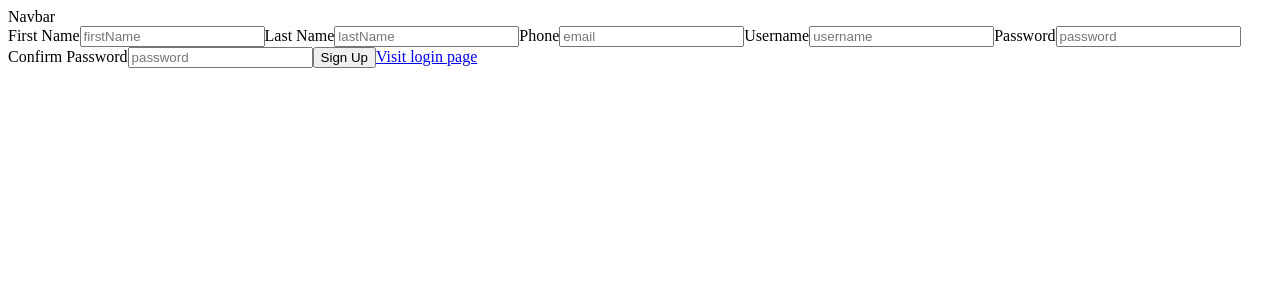
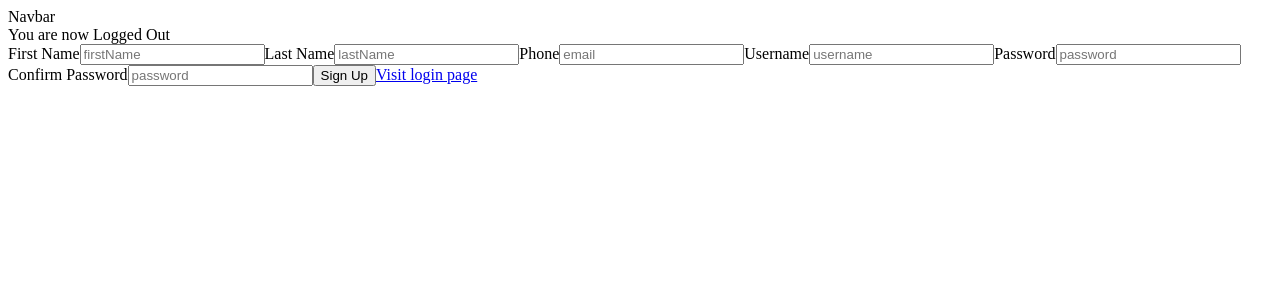
Before and after one commit to akash-pixel/ecommerece-next-client, a Next.js app: page /auth/register in a window 1280 px wide. Shown: the top 300 px of the page. Built offline with nearby package versions, Linux system fonts and the light colour scheme; no server answers.

Commit message:
Implemented Redux

```diff
--- /dev/null
+++ b/src/app/StoreProvider.tsx
@@ -0,0 +1,12 @@
+"use client"
+import { Provider } from "react-redux";
+import React from "react";
+import { store } from "@/store/store";
+
+export default function ReduxProvider({
+  children,
+}: {
+  children: React.ReactNode;
+}) {
+  return <Provider store={store}>{children}</Provider>;
+}
--- a/src/app/auth/register/page.tsx
+++ b/src/app/auth/register/page.tsx
@@ -5,6 +5,8 @@ import { useState, useEffect } from "react";
 import { useRouter } from "next/navigation";
 import { setToken, signUp } from "@/axios";
 import { ROLE } from "@/constant";
+import { useAppDispatch } from "@/store/store";
+import { setUserState } from "@/store/user.slice";
 
 
 export default function Register() {
@@ -17,6 +19,7 @@ export default function Register() {
         Password: "",
         ConfirmPassword: ""
     });
+    const dispatch = useAppDispatch();
 
     const handleSubmit = async (e: any) => {
         e.preventDefault();
@@ -24,6 +27,11 @@ export default function Register() {
             return;
         }
         const result = await signUp(user);
+
+        if (!result) { return }
+
+        dispatch(setUserState({ ...user, IsAdmin: false }))
+
         router.push("/");
     };
 
--- a/src/app/layout.tsx
+++ b/src/app/layout.tsx
@@ -1,6 +1,7 @@
 import type { Metadata } from "next";
 import { Inter } from "next/font/google";
 import Navbar from "../components/navbar";
+import ReduxProvider from "./StoreProvider";
 
 const inter = Inter({ subsets: ["latin"] });
 
@@ -17,8 +18,10 @@ export default function RootLayout({
   return (
     <html lang="en">
       <body >
-        <Navbar />
-        {children}
+        <ReduxProvider>
+          <Navbar />
+          {children}
+        </ReduxProvider>
       </body>
     </html>
   );
--- a/src/axios.ts
+++ b/src/axios.ts
@@ -1,3 +1,4 @@
+"use client"
 import axios from "axios";
 import * as dotenv from "dotenv";
 dotenv.config();
@@ -18,11 +19,13 @@ export function setToken(token: string) {
 export async function signIn(data: IUserLogin) {
     try {
         const result: any = await axiosInstance.post('/auth/login', data);
-        setToken(result.data.access_token)
-        return result;
+        if (result?.data?.access_token) {
+            setToken(result.data.access_token)
+        } return result;
     } catch (error) {
         console.log(error);
     }
+    return null;
 }
 
 export async function signUp(data: IUserRegister) {
@@ -31,9 +34,11 @@ export async function signUp(data: IUserRegister) {
         if (result?.data?.access_token) {
             setToken(result.data.access_token)
         }
+        return result;
     } catch (error) {
         console.log(JSON.stringify(error));
     }
+    return null;
 }
 
 
--- a/src/components/navbar.tsx
+++ b/src/components/navbar.tsx
@@ -1,7 +1,16 @@
+"use client"
+
+import { useAppSelector } from "@/store/store";
+
 export default function Navbar() {
+
+    const authState = useAppSelector((state) => state.auth.authState);
     return (
         <div>
             Navbar
+            <div>
+                You are now {authState ? "Logged  In" : "Logged Out"}
+            </div>
         </div>
     )
 }
--- /dev/null
+++ b/src/store/auth.slice.ts
@@ -0,0 +1,24 @@
+"use client"
+
+import { createSlice } from "@reduxjs/toolkit";
+import type { PayloadAction } from "@reduxjs/toolkit";
+export interface IAuthState {
+    authState: boolean;
+}
+
+const initialState: IAuthState = {
+    authState: false,
+};
+
+export const authSlice = createSlice({
+    name: "auth",
+    initialState,
+    reducers: {
+        setAuthState: (state, action: PayloadAction<boolean>) => {
+            state.authState = action.payload;
+        },
+    },
+});
+
+export const { setAuthState } = authSlice.actions;
+export const authReducer = authSlice.reducer;
--- /dev/null
+++ b/src/store/store.ts
@@ -0,0 +1,18 @@
+"use client"
+
+import { configureStore } from "@reduxjs/toolkit";
+import { useDispatch, TypedUseSelectorHook, useSelector } from "react-redux";
+import { authReducer } from "./auth.slice";
+import { userReducer } from "./user.slice";
+
+export const store = configureStore({
+    reducer: { auth: authReducer, user: userReducer },
+    middleware: (getDefaultMiddleware) =>
+        getDefaultMiddleware({ serializableCheck: false }),
+});
+
+export type RootState = ReturnType<typeof store.getState>;
+export type AppDispatch = typeof store.dispatch;
+
+export const useAppDispatch = () => useDispatch<AppDispatch>();
+export const useAppSelector: TypedUseSelectorHook<RootState> = useSelector;
--- /dev/null
+++ b/src/store/user.slice.ts
@@ -0,0 +1,36 @@
+"use client"
+
+import { createSlice } from "@reduxjs/toolkit";
+import type { PayloadAction } from "@reduxjs/toolkit";
+export interface IUserState {
+    Username: string;
+    FirstName: string;
+    LastName: string;
+    IsAdmin: boolean;
+    PhoneNumber?: string;
+}
+
+const initialState: IUserState = {
+    Username: "",
+    FirstName: "",
+    LastName: "",
+    IsAdmin: false
+};
+
+export const userSlice = createSlice({
+    name: "user",
+    initialState,
+    reducers: {
+        setUserState: (state, action: PayloadAction<IUserState>) => {
+            state.FirstName = action.payload.FirstName;
+            state.LastName = action.payload.LastName;
+            state.Username = action.payload.Username;
+            state.PhoneNumber = action.payload.PhoneNumber;
+            state.IsAdmin = action.payload.IsAdmin;
+
+        },
+    },
+});
+
+export const { setUserState } = userSlice.actions;
+export const userReducer = userSlice.reducer;
```
Also changed, not shown: src/app/auth/login/page.tsx (+9 -1 lines).
